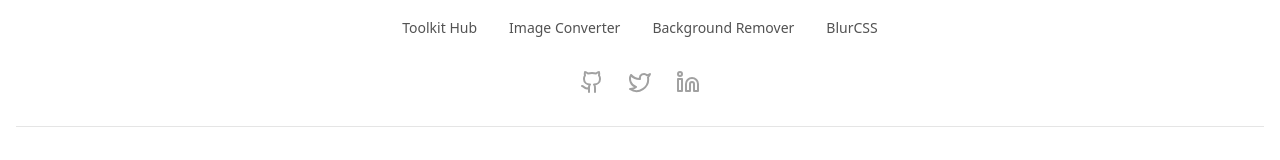
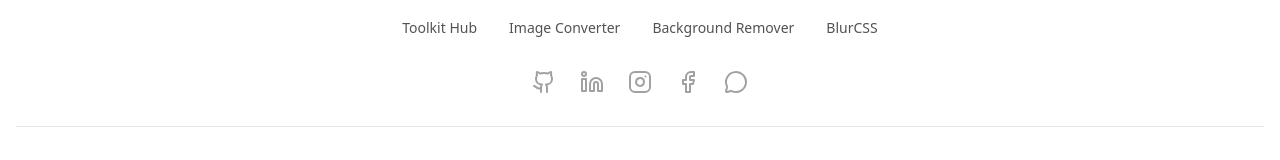
Before and after one commit to ELMACHHOUNE/pdf-gotodev, a Next.js app: page / in a window 1280 px wide. Shown: the part 1638-1798 px from the top of the page. Built offline with nearby package versions, Linux system fonts and the light colour scheme.

Commit message:
Enhance footer social media links: add Facebook and Instagram, update GitHub and LinkedIn links, and include WhatsApp contact option for improved connectivity.

```diff
--- a/components/ui/footer.tsx
+++ b/components/ui/footer.tsx
@@ -1,6 +1,12 @@
 "use client";
 import React from "react";
-import { Github, Twitter, Linkedin } from "lucide-react";
+import {
+  Github,
+  Linkedin,
+  Facebook,
+  Instagram,
+  MessageCircle,
+} from "lucide-react";
 import Link from "next/link";
 import Image from "next/image";
 
@@ -63,22 +69,39 @@ export function Footer() {
 
           <div className="flex space-x-6 mb-8">
             <Link
-              href="#"
+              href="https://github.com/ELMACHHOUNE/pdf-gotodev"
+              target="_blank"
               className="text-neutral-400 hover:text-blue-600 dark:hover:text-blue-400 transition-colors transform hover:scale-110"
             >
               <Github size={24} />
             </Link>
             <Link
-              href="#"
-              className="text-neutral-400 hover:text-blue-600 dark:hover:text-blue-400 transition-colors transform hover:scale-110"
-            >
-              <Twitter size={24} />
-            </Link>
-            <Link
-              href="#"
+              href="https://www.linkedin.com/company/gotodev-ma/"
+              target="_blank"
               className="text-neutral-400 hover:text-blue-600 dark:hover:text-blue-400 transition-colors transform hover:scale-110"
             >
               <Linkedin size={24} />
+            </Link>
+            <Link
+              href="https://www.instagram.com/gotodev.ma"
+              target="_blank"
+              className="text-neutral-400 hover:text-pink-600 dark:hover:text-pink-400 transition-colors transform hover:scale-110"
+            >
+              <Instagram size={24} />
+            </Link>
+            <Link
+              href="https://www.facebook.com/gotodev.ma"
+              target="_blank"
+              className="text-neutral-400 hover:text-blue-800 dark:hover:text-blue-600 transition-colors transform hover:scale-110"
+            >
+              <Facebook size={24} />
+            </Link>
+            <Link
+              href="https://wa.me/+212649455082"
+              target="_blank"
+              className="text-neutral-400 hover:text-green-600 dark:hover:text-green-400 transition-colors transform hover:scale-110"
+            >
+              <MessageCircle size={24} />
             </Link>
           </div>
         </div>
```
